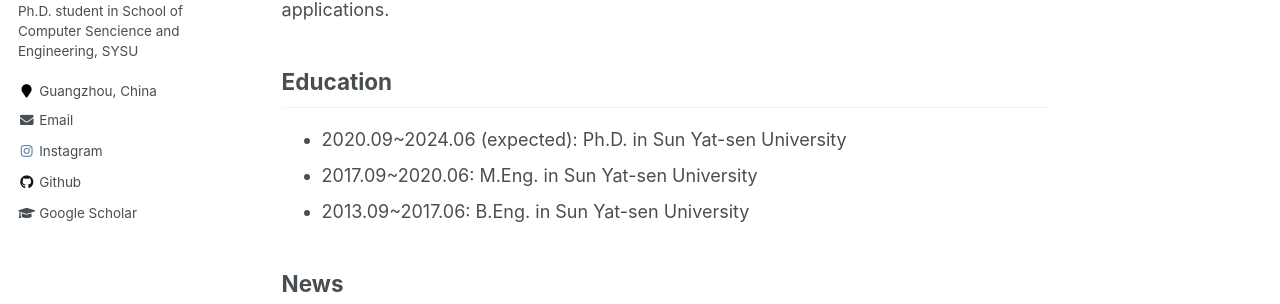
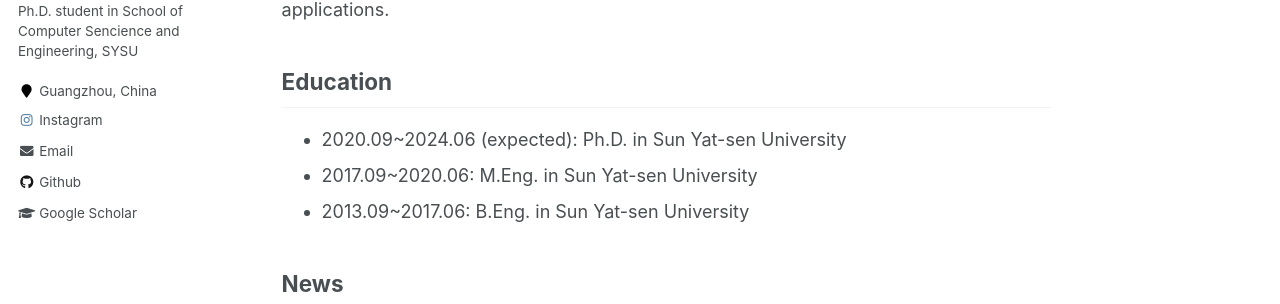
Before and after one commit to onewalnut/onewalnut.github.io, a Jekyll site: the page built from _pages/about.md, in a window 1280 px wide. Shown: the part 334-638 px from the top of the page. Built offline with Jekyll 4.4.1, drawn with Linux system fonts in a browser that asks for light colours.

Commit message:
Update author-profile.html

```diff
--- a/_includes/author-profile.html
+++ b/_includes/author-profile.html
@@ -31,6 +31,9 @@
       {% if author.uri %}
         <li><a href="{{ author.uri }}"><i class="fas fa-fw fa-link" aria-hidden="true"></i> {{ site.data.ui-text[site.locale].website_label | default: "Website" }}</a></li>
       {% endif %}
+      {% if author.instagram %}
+        <li><a href="https://instagram.com/{{ author.instagram }}"><i class="fab fa-fw fa-instagram" aria-hidden="true"></i> Instagram</a></li>
+      {% endif %}
       {% if author.email %}
         <li><a href="mailto:{{ author.email }}"><i class="fas fa-fw fa-envelope" aria-hidden="true"></i> {{ site.data.ui-text[site.locale].email_label | default: "Email" }}</a></li>
       {% endif %}
@@ -54,9 +57,6 @@
       {% endif %}
       {% if author.xing %}
         <li><a href="https://www.xing.com/profile/{{ author.xing }}"><i class="fab fa-fw fa-xing-square" aria-hidden="true"></i> XING</a></li>
-      {% endif %}
-      {% if author.instagram %}
-        <li><a href="https://instagram.com/{{ author.instagram }}"><i class="fab fa-fw fa-instagram" aria-hidden="true"></i> Instagram</a></li>
       {% endif %}
       {% if author.tumblr %}
         <li><a href="https://{{ author.tumblr }}.tumblr.com"><i class="fab fa-fw fa-tumblr-square" aria-hidden="true"></i> Tumblr</a></li>
```
